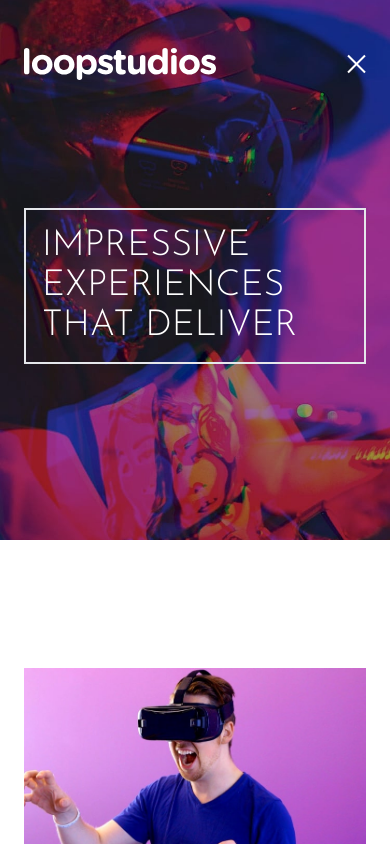
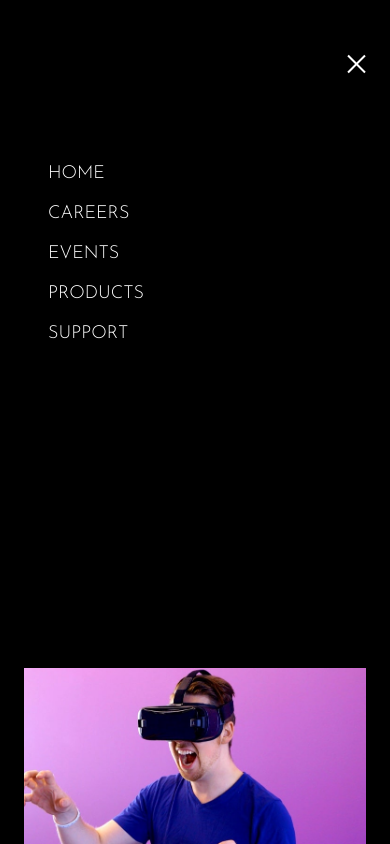
Before and after one commit to victorpatru/loopstudio-landing-page, a website: page index.html in a window 390 px wide. Both pictures are taken after a click on the button 354 px from the left and 64 px from the top of the page. Shown: the top 844 px of the page. Drawn offline with Linux system fonts and the light colour scheme.

Commit message:
change: hamburger menu

```diff
--- a/index.html
+++ b/index.html
@@ -62,16 +62,27 @@
             <button
               id="menu-btn"
               type="button"
-              class="open z-4 block hamburger md:hidden focus:outline-none"
+              class="z-10 block hamburger md:hidden focus:outline-none"
             >
+              <!-- Add open on the button -->
               <span class="hamburger-top"></span>
               <span class="hamburger-middle"></span>
               <span class="hamburger-bottom"></span>
             </button>
           </div>
         </nav>
-        <!-- @todo - Mobile Menu -->
-
+        <!-- Mobile Menu -->
+        <div
+          id="menu"
+          class="absolute top-0 bottom-0 left-0 hidden flex-col self-end w-full min-h-screen py-1 pt-40 pl-12 space-y-3 text-lg text-white uppercase bg-black md:hidden"
+        >
+          <!-- Add display flex on the div -->
+          <a href="#" class="hover:text-pink-500">Home</a>
+          <a href="#" class="hover:text-pink-500">Careers</a>
+          <a href="#" class="hover:text-pink-500">Events</a>
+          <a href="#" class="hover:text-pink-500">Products</a>
+          <a href="#" class="hover:text-pink-500">Support</a>
+        </div>
         <div
           class="max-w-lg mt-32 mb-32 p-4 font-sans text-4xl text-white uppercase border-2 md:p-10 md:m-32 md:mx-0 md:text-6xl"
         >
@@ -331,5 +342,6 @@
         </div>
       </div>
     </footer>
+    <script src="js/script.js"></script>
   </body>
 </html>
--- /dev/null
+++ b/js/script.js
@@ -0,0 +1,8 @@
+const menuBtn = document.getElementById("menu-btn");
+const menuBar = document.getElementById("menu");
+
+menuBtn.addEventListener("click", () => {
+  menuBtn.classList.toggle("open");
+  menuBar.classList.toggle("hidden");
+  menuBar.classList.toggle("flex");
+});
```
Also changed, not shown: css/style.css.
